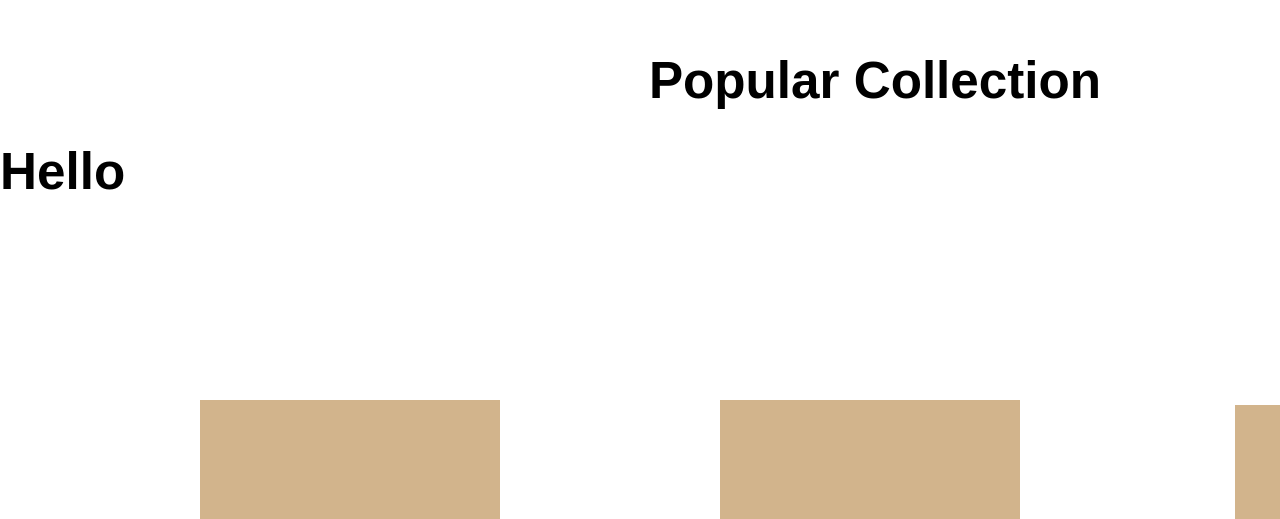
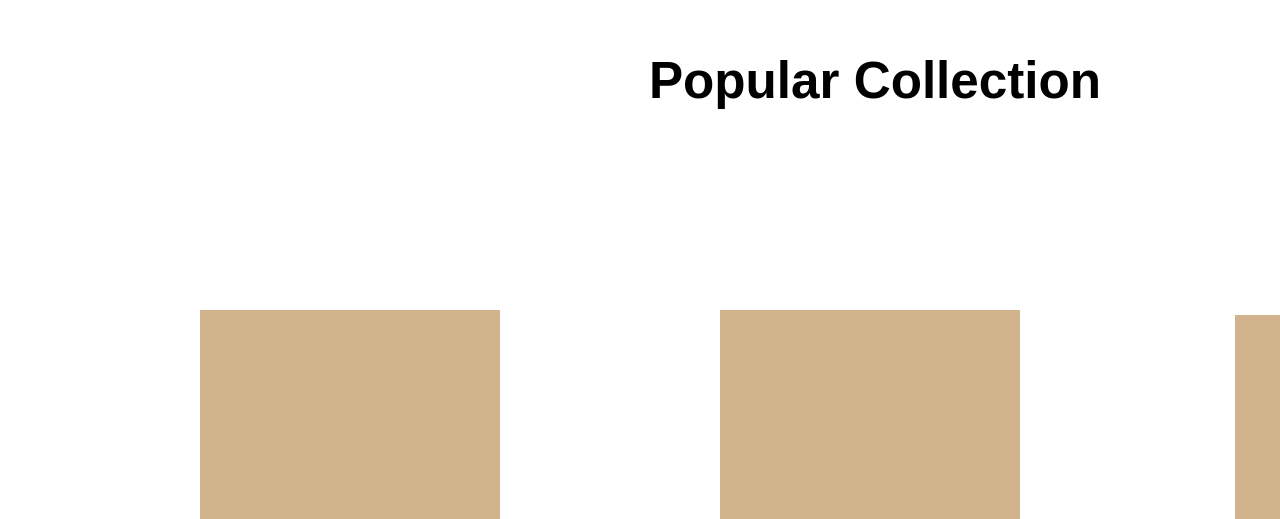
Before and after one commit to ythou00/BruinMart_Official, a React (Vite) app: page / in a window 1280 px wide. Shown: the part 281-800 px from the top of the page. Built offline with nearby package versions, Linux system fonts and the light colour scheme.

Commit message:
i changed the file bane to searchpage

```diff
--- a/src/component/searchPage.jsx
+++ b/src/component/searchPage.jsx
@@ -1,5 +1,5 @@
 import React from 'react';
-import './searchPage.css'
+import './searchpage.css'
 
 export default function searchPage(){
  return  <div style={{ backgroundColor: 'white', minHeight: '100vh', color: 'black' }}>
@@ -7,7 +7,7 @@ export default function searchPage(){
             <div style={{width: '100%', display: 'flex', justifyContent: 'center', marginTop: '300px', marginLeft: '1750px'}}></div>
             <h1 style={{ textAlign: 'center' }}>Popular Collection</h1>
 
-            <h1>Hello</h1>  {/* make sure you delete after */}
+            {/* <h1>Hello</h1>  make sure you delete after */}
             <div style={{ width: '300px', height: '300px', backgroundColor: 'tan',  marginTop: '200px', marginLeft: '200px'}}></div>
             <div style={{ width: '300px', height: '300px', backgroundColor: 'tan',  marginTop: '200px', marginLeft: '200px'}}></div>
             <div style={{ width: '300px', height: '300px', backgroundColor: 'tan',  marginTop: '200px', marginLeft: '200px'}}></div>
```
